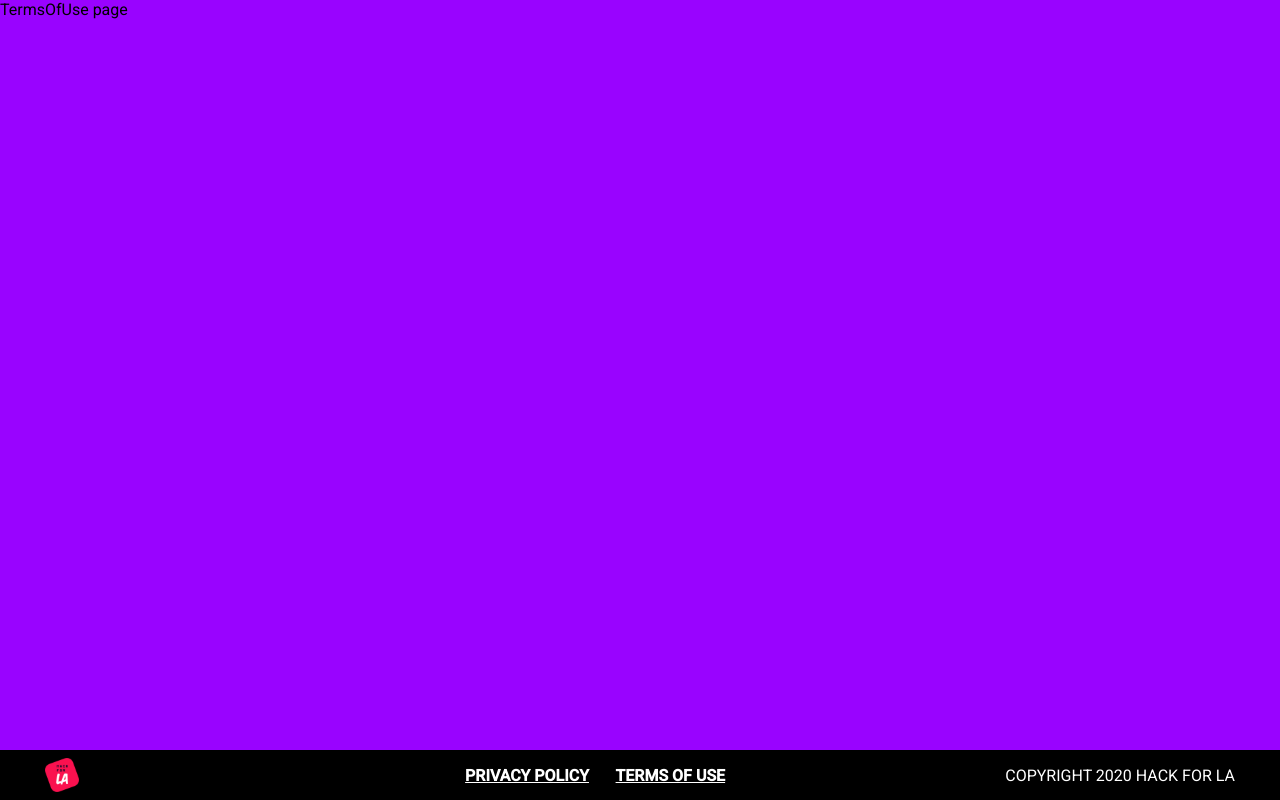
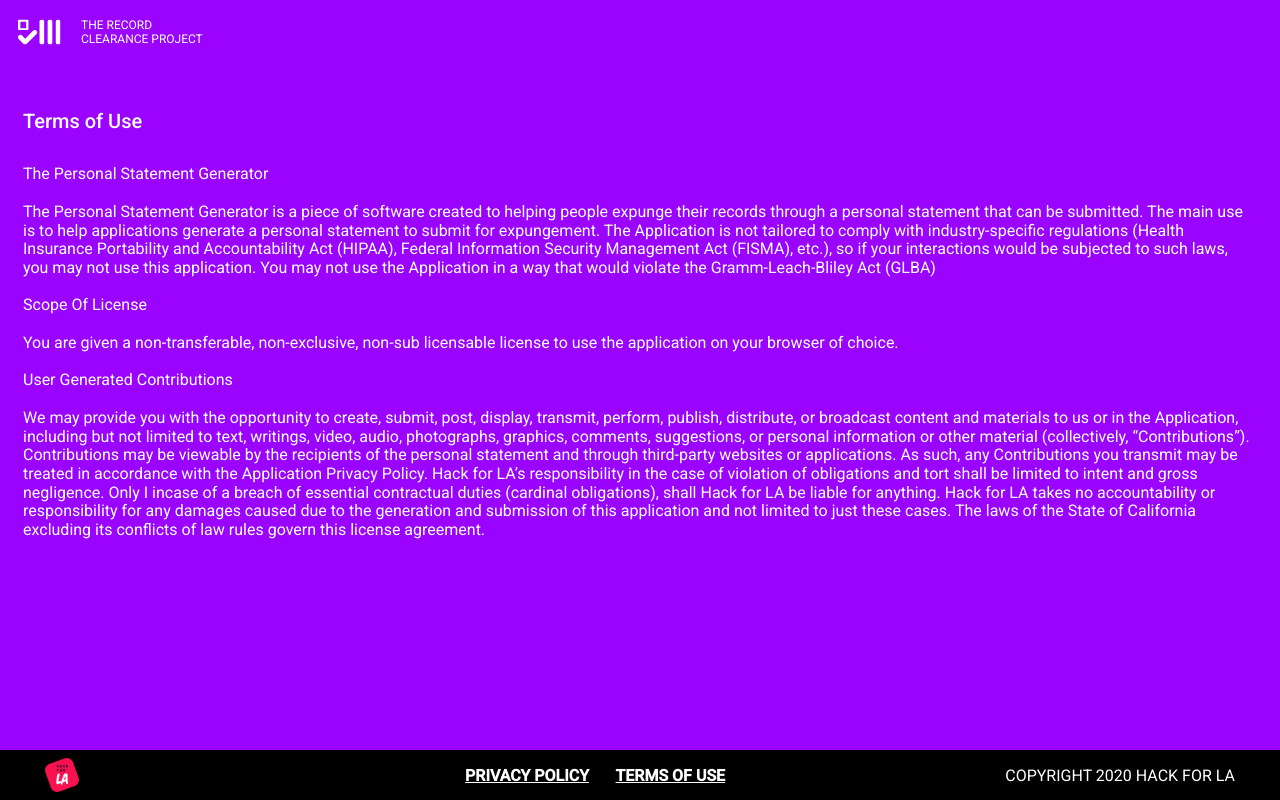
Before and after one commit to hackforla/expunge-assist, a React (Create React App) app in the folder react/client/: page /TermsOfUse in a window 1280 px wide. Built offline with nearby package versions, Linux system fonts and the light colour scheme.

Commit message:
add termsofuse page and styling

```diff
--- a/react/client/src/components/pages/TermsOfUse.tsx
+++ b/react/client/src/components/pages/TermsOfUse.tsx
@@ -1,7 +1,76 @@
 import React from 'react';
+import styled from 'styled-components';
+
+import Header from '../Header';
+
+const StyledContainer = styled.div`
+  color: white;
+  padding: 18px;
+  display: flex;
+  flex: 1 0 auto;
+  flex-direction: column;
+`;
+
+const ContentContainer = styled.div`
+  margin-top: 50px;
+  padding: 0 5px;
+  line-height: 1.17rem;
+`;
 
 const TermsOfUse: React.FC = () => {
-  return <div className="TermsOfUse">TermsOfUse page</div>;
+  return (
+    <StyledContainer className="TermsOfUse">
+      <Header pageNumber={0} />
+      <ContentContainer>
+        <h2>Terms of Use</h2>
+        <br />
+        <p>
+          The Personal Statement Generator
+          <br />
+          <br />
+          The Personal Statement Generator is a piece of software created to
+          helping people expunge their records through a personal statement that
+          can be submitted. The main use is to help applications generate a
+          personal statement to submit for expungement. The Application is not
+          tailored to comply with industry-specific regulations (Health
+          Insurance Portability and Accountability Act (HIPAA), Federal
+          Information Security Management Act (FISMA), etc.), so if your
+          interactions would be subjected to such laws, you may not use this
+          application. You may not use the Application in a way that would
+          violate the Gramm-Leach-Bliley Act (GLBA)
+          <br />
+          <br />
+          Scope Of License
+          <br />
+          <br />
+          You are given a non-transferable, non-exclusive, non-sub licensable
+          license to use the application on your browser of choice.
+          <br />
+          <br />
+          User Generated Contributions
+          <br />
+          <br />
+          We may provide you with the opportunity to create, submit, post,
+          display, transmit, perform, publish, distribute, or broadcast content
+          and materials to us or in the Application, including but not limited
+          to text, writings, video, audio, photographs, graphics, comments,
+          suggestions, or personal information or other material (collectively,
+          “Contributions”). Contributions may be viewable by the recipients of
+          the personal statement and through third-party websites or
+          applications. As such, any Contributions you transmit may be treated
+          in accordance with the Application Privacy Policy. Hack for LA’s
+          responsibility in the case of violation of obligations and tort shall
+          be limited to intent and gross negligence. Only I incase of a breach
+          of essential contractual duties (cardinal obligations), shall Hack for
+          LA be liable for anything. Hack for LA takes no accountability or
+          responsibility for any damages caused due to the generation and
+          submission of this application and not limited to just these cases.
+          The laws of the State of California excluding its conflicts of law
+          rules govern this license agreement.
+        </p>
+      </ContentContainer>
+    </StyledContainer>
+  );
 };
 
 export default TermsOfUse;
```
